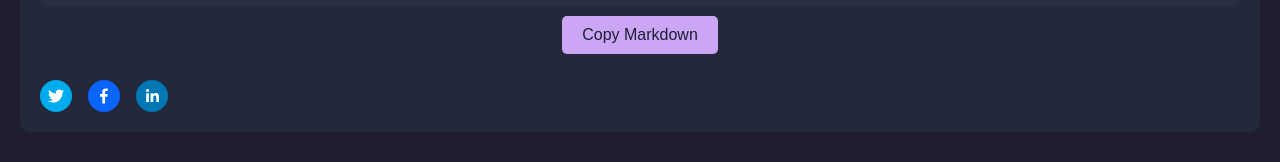
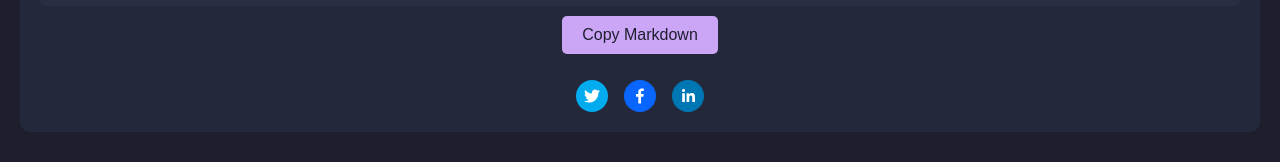
Before and after one commit to chinmay29hub/haiku-readme, a React (Vite) app in the folder frontend/: page / in a window 1280 px wide. Shown: the part 759-921 px from the top of the page. Built offline with nearby package versions, Linux system fonts and the light colour scheme; no server answers.

Commit message:
remove nodemon and add share button styles

```diff
--- a/frontend/src/App.css
+++ b/frontend/src/App.css
@@ -181,4 +181,5 @@ a:hover {
   display: flex;
   gap: 1rem;
   margin-top: 1rem;
+  justify-content: center; /* 👈 Center horizontally */
 }
```
Also changed, not shown: 1 other file (tests, documents, lock files or other folders).
